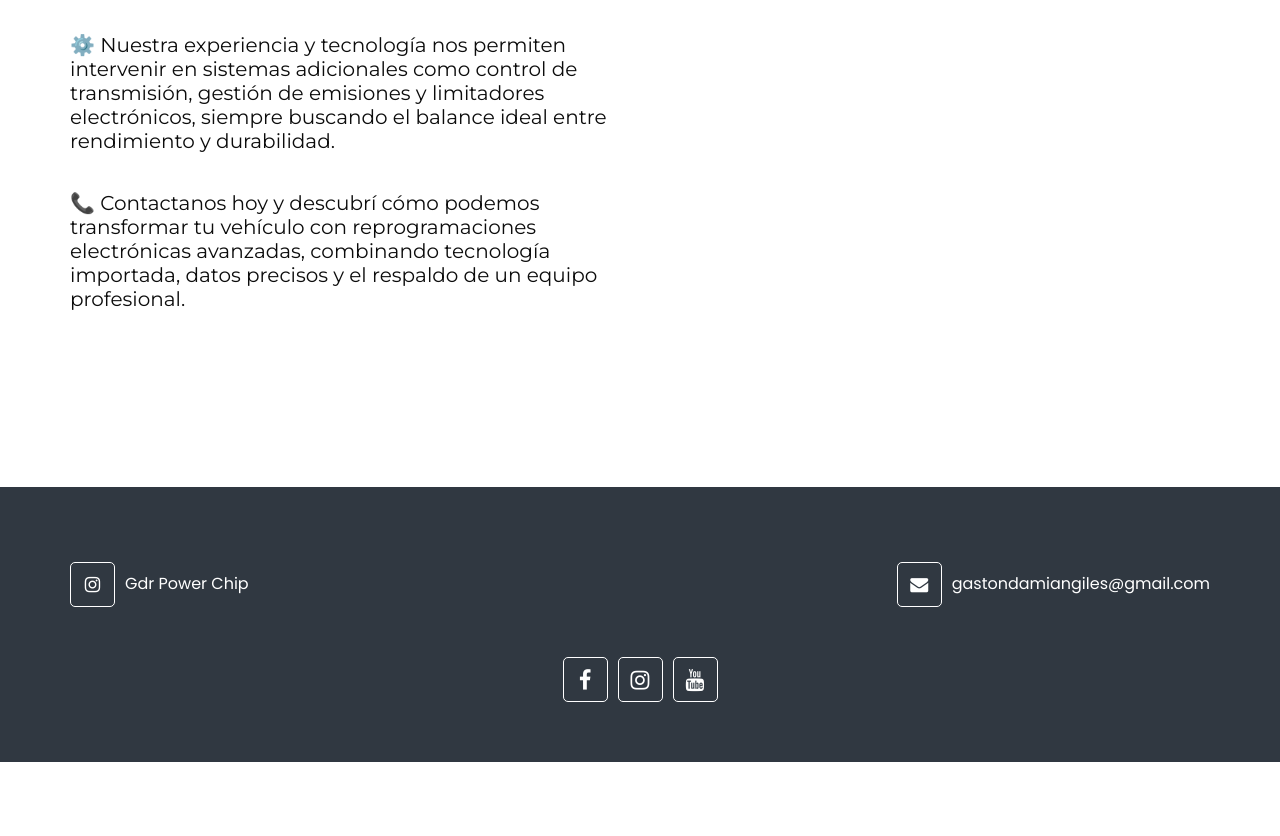
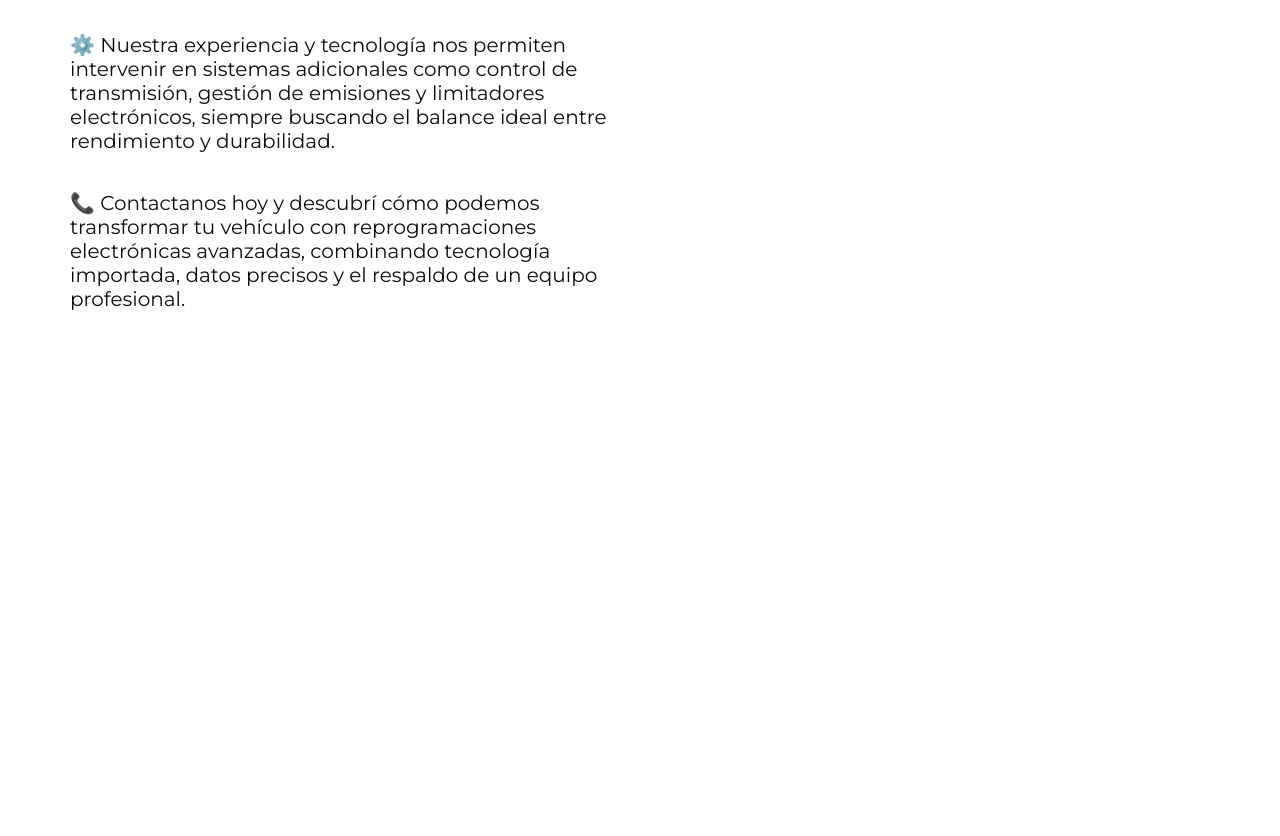
Before and after one commit to gdrpower/web, a plain HTML site: page reprosinfo.html in a window 1280 px wide. Shown: the part 1527-2363 px from the top of the page. After the commit the page ends 2088 px from the top, so only its background shows below. Drawn offline with nearby package versions, Linux system fonts and the light colour scheme; some packages are replaced by stand-ins of ours.

Commit message:
Update reprosinfo.html

```diff
--- a/reprosinfo.html
+++ b/reprosinfo.html
@@ -177,40 +177,6 @@
 
   <!-- info section -->
 
-  <section class="info_section ">
-    <div class="info_container ">
-      <div class="container">
-        <div class="info_contact ">
-
-          <a href="#" class="link-box">
-            <i class="fa fa-instagram" aria-hidden="true"></i>
-            <span>
-              Gdr Power Chip
-            </span>
-          </a>
-          <a href="#" class="link-box">
-            <i class="fa fa-envelope" aria-hidden="true"></i>
-            <span>
-              gastondamiangiles@gmail.com
-
-            </span>
-          </a>
-        </div>
-         <div class="social-box">
-            <a href="https://facebook.com/Gdr Power Chip">
-              <i class="fa fa-facebook" aria-hidden="true"></i>
-            </a>
-            <a href="https://instagram.com/Gdr Power Chip">
-              <i class="fa fa-instagram" aria-hidden="true"></i>
-            </a>
-            <a href="https://youtube.com/Gdr Power Chip">
-              <i class="fa fa-youtube" aria-hidden="true"></i>
-            </a>
-          </div>
-        </div>
-      </div>
-    </div>
-  </section>
 
   <!-- end info section -->
 
```
